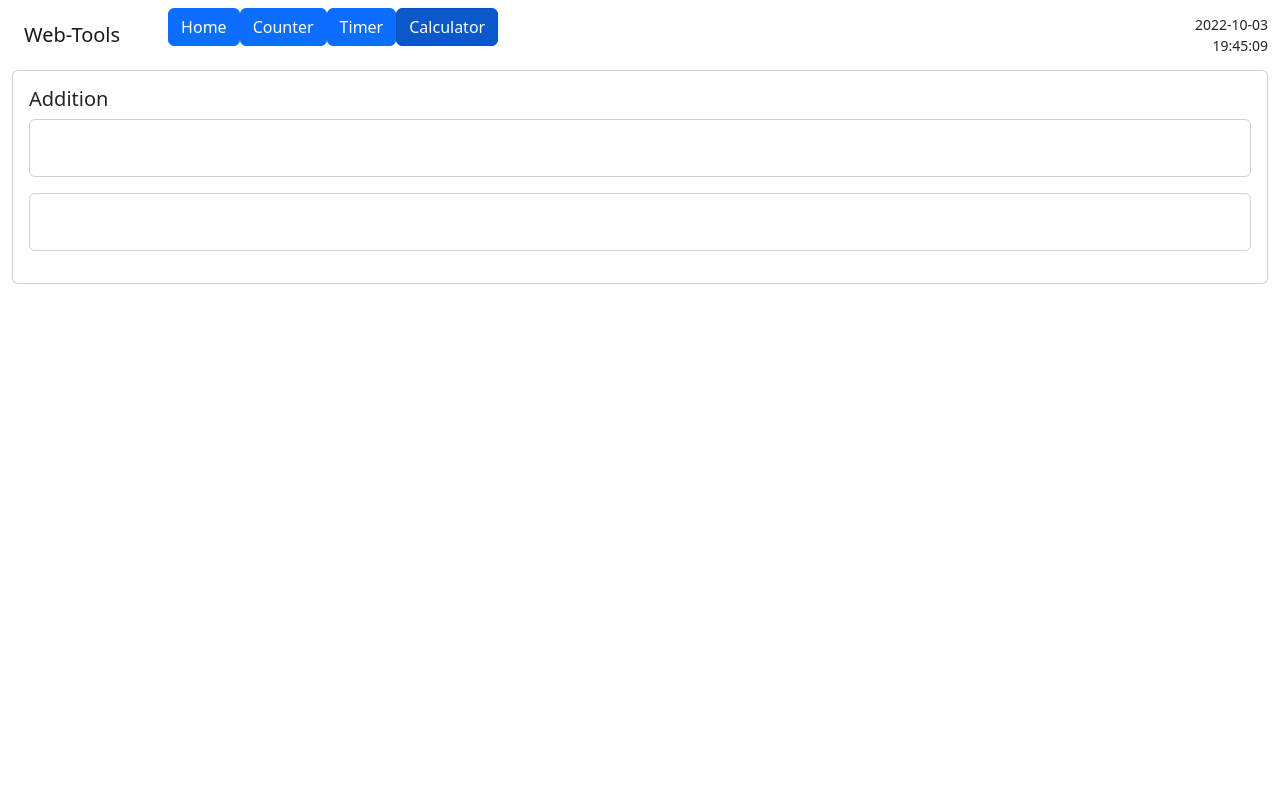
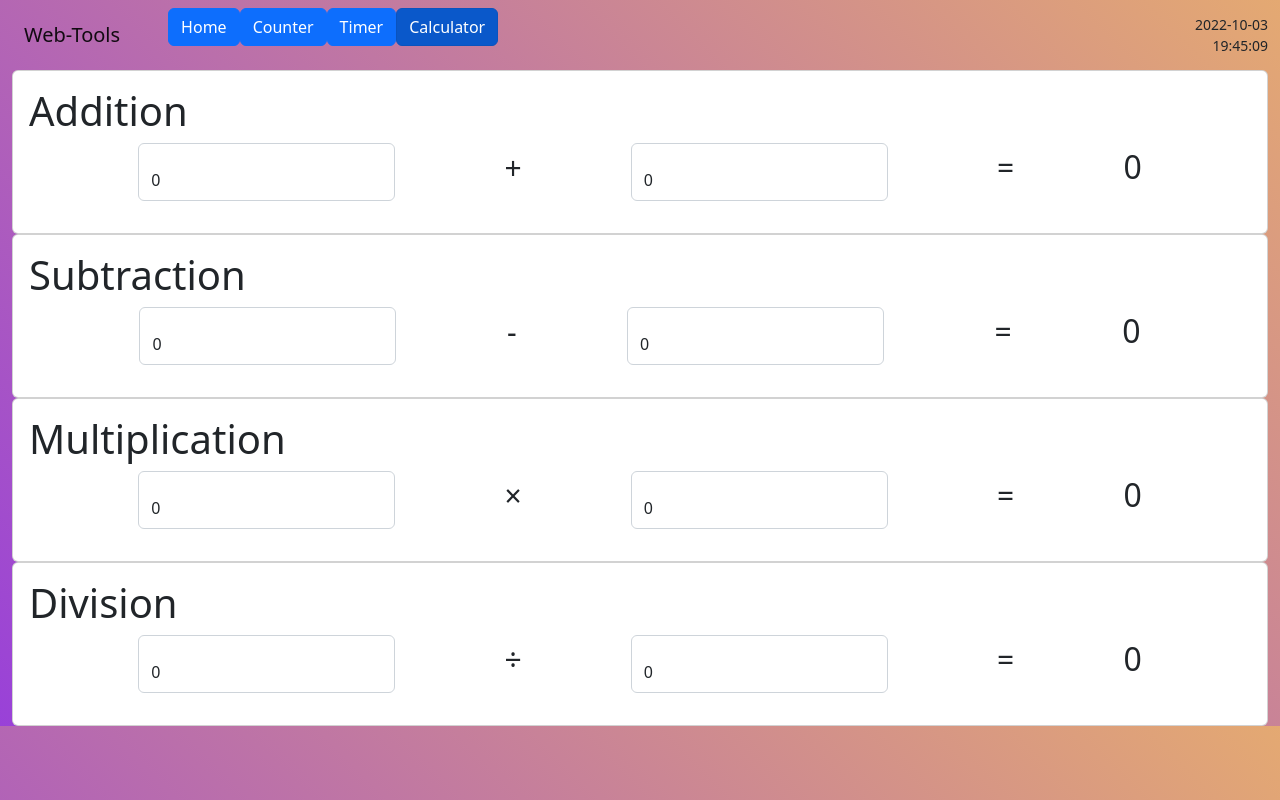
Before and after one commit to kazumasasama/web-tools-react, a React (Create React App) app: page /calculator in a window 1280 px wide. Built offline with nearby package versions, Linux system fonts and the light colour scheme.

Commit message:
add calculator

```diff
--- a/src/Home.js
+++ b/src/Home.js
@@ -6,7 +6,7 @@ function Home() {
     <div>
       <h1>HOME</h1>
       <Message
-        message="Kaz"
+        message="Yo!"
       />
     </div>
   )
--- a/src/components/FourArithmetic.js
+++ b/src/components/FourArithmetic.js
@@ -2,28 +2,134 @@ import * as React from 'react'
 import {Card, Button, ButtonGroup, Form, FloatingLabel} from 'react-bootstrap';
 
 function FourArithmetic() {
+  const [add1, setAdd1] = React.useState(0);
+  const [add2, setAdd2] = React.useState(0);
+  const [sub1, setSub1] = React.useState(0);
+  const [sub2, setSub2] = React.useState(0);
+  const [pro1, setPro1] = React.useState(0);
+  const [pro2, setPro2] = React.useState(0);
+  const [div1, setDiv1] = React.useState(0);
+  const [div2, setDiv2] = React.useState(0);
+
   return (
     <div>
       <Card>
         <Card.Body>
-          <Card.Title>Addition</Card.Title>
-          <Form>
+          <Card.Title><h1>Addition</h1></Card.Title>
+          <Form className="d-flex justify-content-evenly">
             <FloatingLabel>
               <Form.Control
                 as="input"
                 placeholder="Leave a comment here"
                 className='mb-3'
                 type='number'
+                value={add1}
+                onChange={(event)=> setAdd1(event.target.value)}
               />
             </FloatingLabel>
+            <Card.Text className="plus-icon">+</Card.Text>
             <FloatingLabel>
               <Form.Control
                 as="input"
                 placeholder="Leave a comment here"
                 className='mb-3'
                 type='number'
+                value={add2}
+                onChange={(event)=> setAdd2(event.target.value)}
               />
             </FloatingLabel>
+            <Card.Text className="plus-icon">=</Card.Text>
+            <Card.Text className="result-number">{Number(add1) + Number(add2)}</Card.Text>
+          </Form>
+        </Card.Body>
+      </Card>
+      <Card>
+        <Card.Body>
+          <Card.Title><h1>Subtraction</h1></Card.Title>
+          <Form className="d-flex justify-content-evenly">
+            <FloatingLabel>
+              <Form.Control
+                as="input"
+                placeholder="Leave a comment here"
+                className='mb-3'
+                type='number'
+                value={sub1}
+                onChange={(event)=> setSub1(event.target.value)}
+              />
+            </FloatingLabel>
+            <Card.Text className="plus-icon">-</Card.Text>
+            <FloatingLabel>
+              <Form.Control
+                as="input"
+                placeholder="Leave a comment here"
+                className='mb-3'
+                type='number'
+                value={sub2}
+                onChange={(event)=> setSub2(event.target.value)}
+              />
+            </FloatingLabel>
+            <Card.Text className="plus-icon">=</Card.Text>
+            <Card.Text className="result-number">{Number(sub1) - Number(sub2)}</Card.Text>
+          </Form>
+        </Card.Body>
+      </Card>
+      <Card>
+        <Card.Body>
+          <Card.Title><h1>Multiplication</h1></Card.Title>
+          <Form className="d-flex justify-content-evenly">
+            <FloatingLabel>
+              <Form.Control
+                as="input"
+                placeholder="Leave a comment here"
+                className='mb-3'
+                type='number'
+                value={pro1}
+                onChange={(event)=> setPro1(event.target.value)}
+              />
+            </FloatingLabel>
+            <Card.Text className="plus-icon">{'×'}</Card.Text>
+            <FloatingLabel>
+              <Form.Control
+                as="input"
+                placeholder="Leave a comment here"
+                className='mb-3'
+                type='number'
+                value={pro2}
+                onChange={(event)=> setPro2(event.target.value)}
+              />
+            </FloatingLabel>
+            <Card.Text className="plus-icon">=</Card.Text>
+            <Card.Text className="result-number">{Number(pro1) * Number(pro2)}</Card.Text>
+          </Form>
+        </Card.Body>
+      </Card>
+      <Card>
+        <Card.Body>
+          <Card.Title><h1>Division</h1></Card.Title>
+          <Form className="d-flex justify-content-evenly">
+            <FloatingLabel>
+              <Form.Control
+                as="input"
+                placeholder="Leave a comment here"
+                className='mb-3'
+                type='number'
+                value={div1}
+                onChange={(event)=> setDiv1(event.target.value)}
+              />
+            </FloatingLabel>
+            <Card.Text className="plus-icon">{'÷'}</Card.Text>
+            <FloatingLabel>
+              <Form.Control
+                as="input"
+                placeholder="Leave a comment here"
+                className='mb-3'
+                type='number'
+                value={div2}
+                onChange={(event)=> setDiv2(event.target.value)}
+              />
+            </FloatingLabel>
+            <Card.Text className="plus-icon">=</Card.Text>
+            <Card.Text className="result-number">{Number(div1) / Number(div2) || 0}</Card.Text>
           </Form>
         </Card.Body>
       </Card>
--- a/src/index.css
+++ b/src/index.css
@@ -1,3 +1,6 @@
+body {
+  background: linear-gradient(-135deg, #E4A972, #9941D8);
+}
 li {
   list-style: none;
   color: brown;
@@ -8,3 +11,7 @@ li {
 .btn-outline-secondary {
   background-color: white;
 }
+.plus-icon {
+  margin-top: 2px;
+  font-size: 30px;
+}
```
